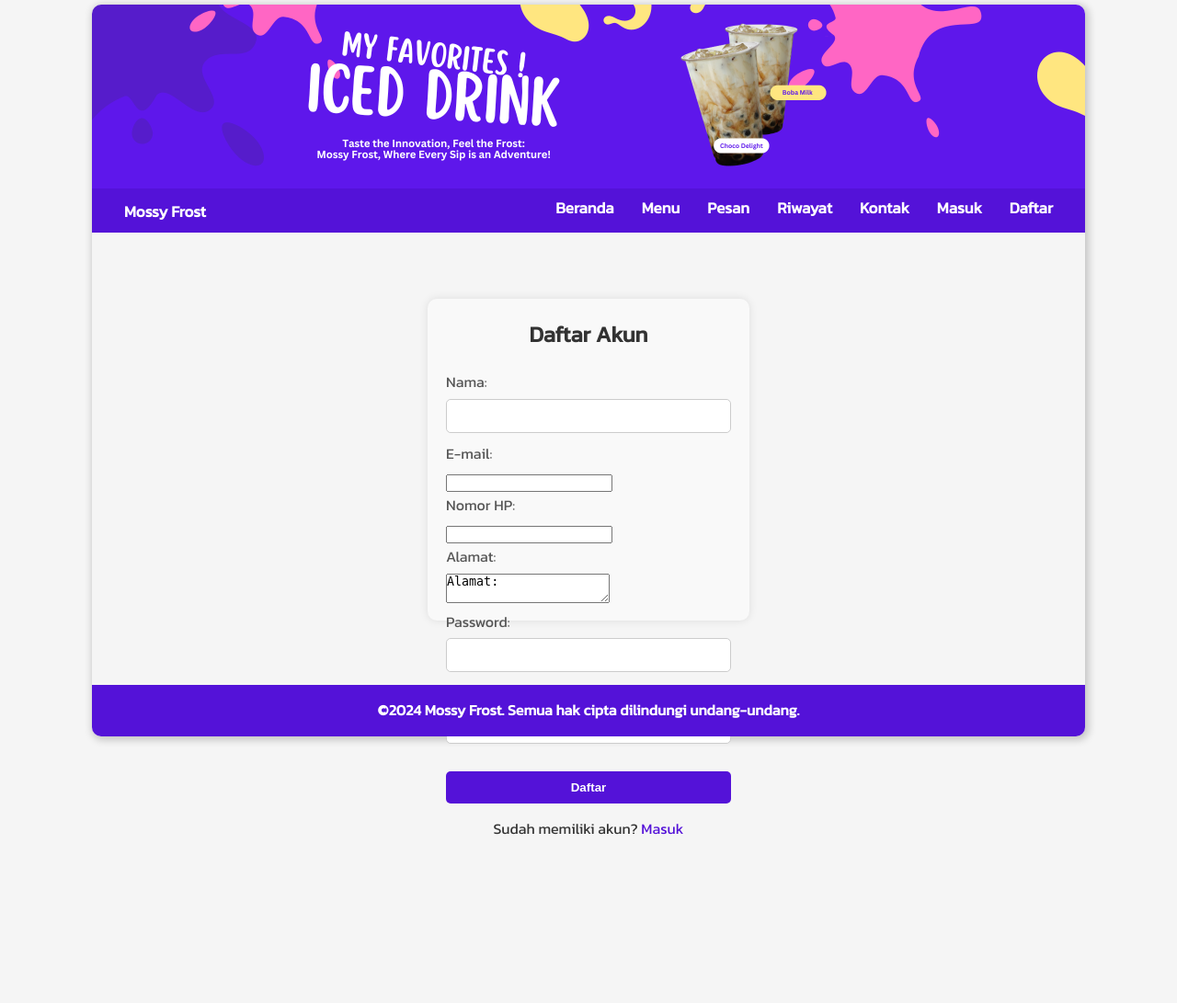
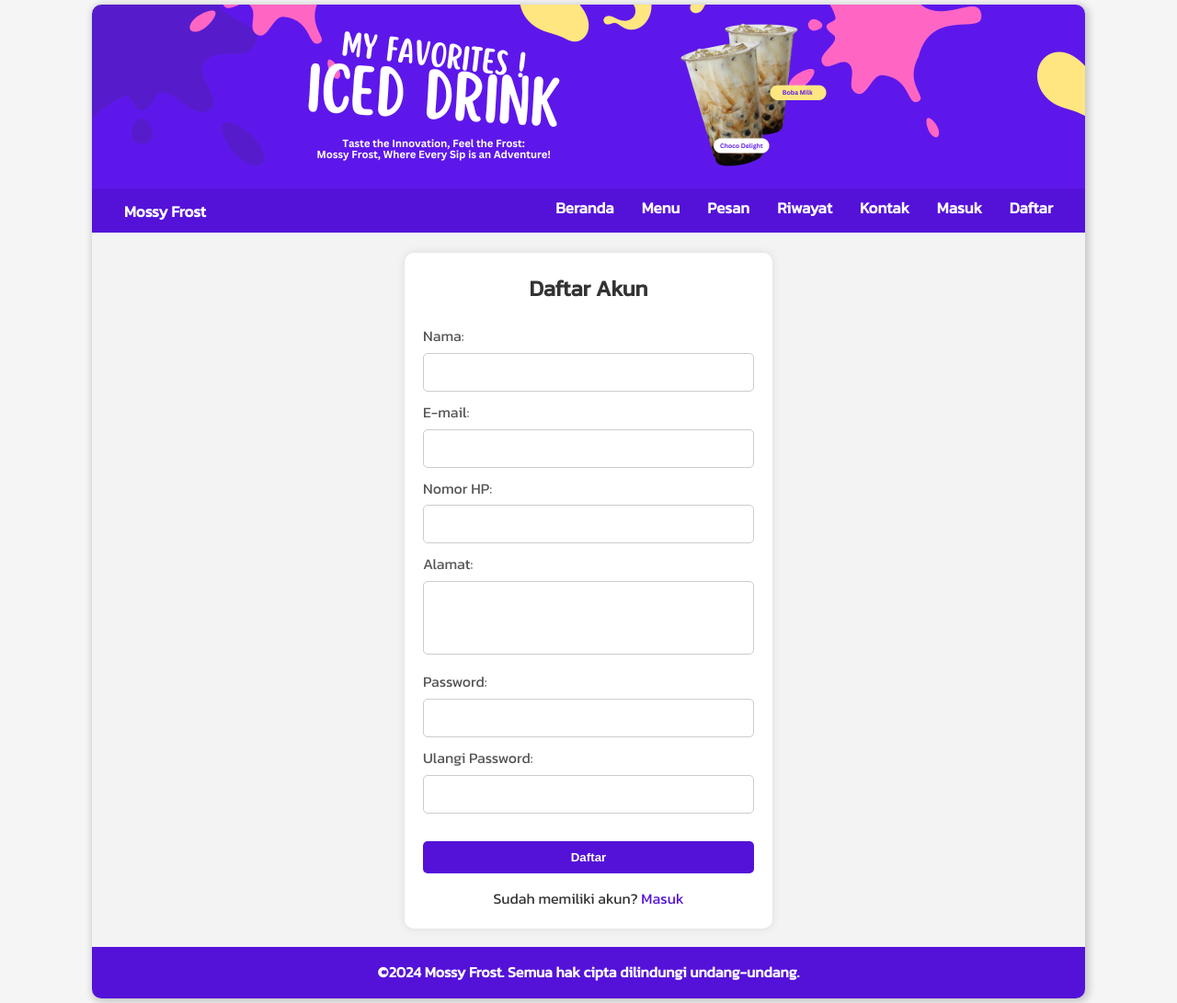
Before and after one commit to handikatriarlan/MossyFrost, a PHP site: page /register.php in a window 1280 px wide. Shown: the whole page at 92% size. Before the commit the page ends 908 px from the top, so only its background shows below. Run offline with PHP 8.4, Linux system fonts and the light colour scheme.

Commit message:
add style

```diff
--- a/assets/styles/style.css
+++ b/assets/styles/style.css
@@ -479,16 +479,16 @@ main {
     justify-content: center;
     align-items: center;
     height: 100vh;
+    background-color: #f3f3f3;
 }
 
 .login-form {
-    margin: 50px 0;
-    width: 350px;
-    height: 350px;
-    background-color: #f9f9f9;
+    background-color: #ffffff;
     padding: 20px;
     border-radius: 10px;
     box-shadow: 0 0 10px rgba(0, 0, 0, 0.1);
+    width: 100%;
+    max-width: 400px;
 }
 
 .login-form h2 {
@@ -505,12 +505,21 @@ main {
 }
 
 .login-form input[type="text"],
-.login-form input[type="password"] {
+.login-form input[type="password"],
+.login-form input[type="number"],
+.login-form input[type="email"],
+.login-form textarea {
+    font-family: "Kanit", sans-serif;
     width: 100%;
     padding: 10px;
     margin-bottom: 10px;
     border: 1px solid #ccc;
     border-radius: 5px;
+}
+
+.login-form textarea {
+    resize: none;
+    height: 80px;
 }
 
 .login-form input[type="submit"] {
@@ -553,6 +562,7 @@ footer {
     border-bottom-left-radius: 10px;
     border-bottom-right-radius: 10px;
 }
+
 
 @media screen and (max-width: 768px) {
     .container {
--- a/register.php
+++ b/register.php
@@ -4,29 +4,29 @@ ob_start();
 ?>
 
 <main class="login-page">
-    <form class="login-form" action="#">
+    <form class="login-form" action="#" method="post">
         <h2>Daftar Akun</h2>
         <label for="name">Nama:</label>
-        <input type="text" id="name" name="name">
+        <input type="text" id="name" name="name" required>
 
         <label for="email">E-mail:</label>
-        <input type="email" id="email" name="email">
+        <input type="email" id="email" name="email" required>
 
         <label for="phone">Nomor HP:</label>
-        <input type="number" id="phone" name="phone">
+        <input type="number" id="phone" name="phone" required>
 
         <label for="address">Alamat:</label>
-        <textarea name="address" id="address">Alamat:</textarea>
+        <textarea name="address" id="address" required></textarea>
 
         <label for="password">Password:</label>
-        <input type="password" id="password" name="password">
+        <input type="password" id="password" name="password" required>
 
-        <label for="password">Ulangi Password:</label>
-        <input type="password" id="password" name="password">
+        <label for="confirm_password">Ulangi Password:</label>
+        <input type="password" id="confirm_password" name="confirm_password" required>
 
         <input type="submit" value="Daftar">
 
-        <p>Sudah memiliki akun?<a href="login.php"> Masuk</a></p>
+        <p>Sudah memiliki akun? <a href="login.php">Masuk</a></p>
     </form>
 </main>
 
```
